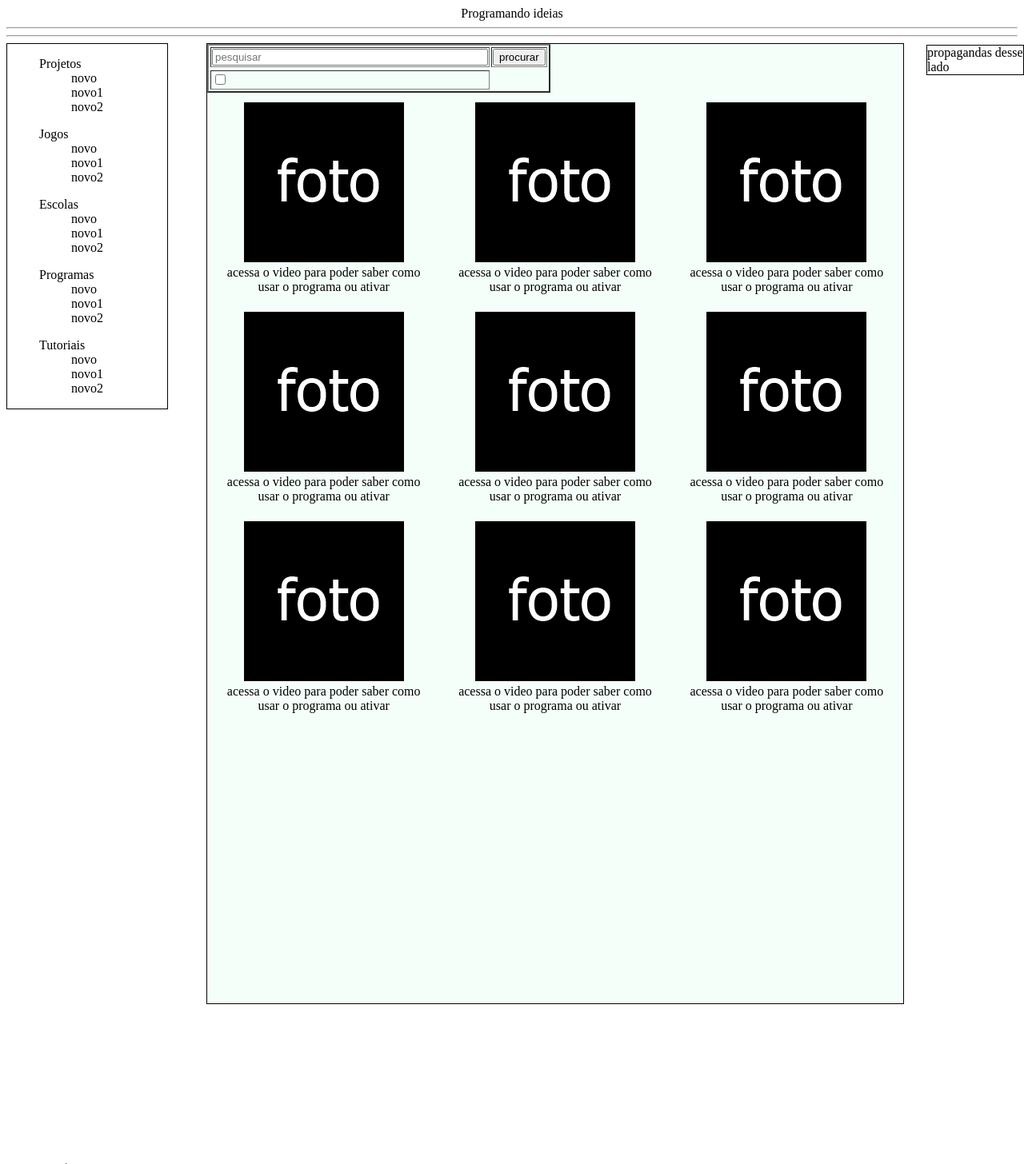
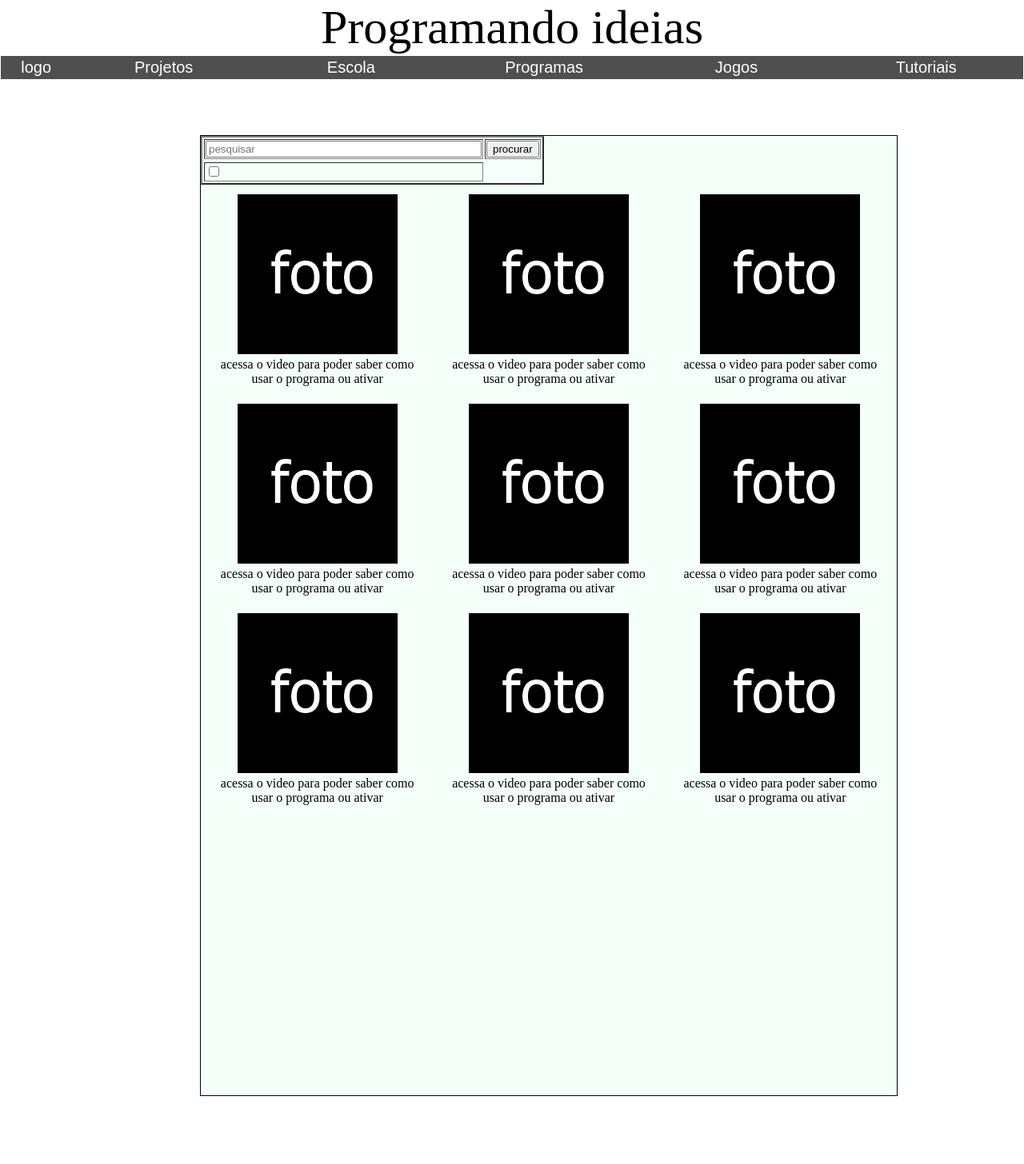
Before and after one commit to LuizinhoVI/CodeProgramado, a PHP site: page / in a window 1280 px wide. Shown: the top 1456 px of the page at 80% size. Run offline with PHP 8.4, Linux system fonts and the light colour scheme.

Commit message:
atualizando2

```diff
--- a/estilo.css
+++ b/estilo.css
@@ -1,3 +1,14 @@
+.menu_inicial{
+
+border: solid 1px white;
+font-size: 20px;
+position:fixed;
+color: white;
+}
+.espaco{
+margin-left:0px;
+font-family:fantasy;
+}
 .canto_esquerdo {
     border: solid 1px;
     width: 200px;
@@ -10,18 +21,11 @@
     width: 870px;
     height: 1200px;
     margin-left:250px;
-    margin-top: -458px;
+    margin-top: 100px;
     background: #F5FFFA;
     position: static;
     order: 2;
 }
-.direito{
-margin-top: -1200px;
-margin-left: 1150px;
-border: solid 1px black;
-position: absolute;
-}
-
 
 .footer {
     margin-top: 200px;
--- a/index.html
+++ b/index.html
@@ -15,82 +15,46 @@
 
 
 
-<body bgcolor="white">
-    <div class="inicio" align="center"> Programando ideias </div>
+<body bgcolor="white" style="margin:0;">
+
+    <div class="inicio" align="center" style="font-size:60px ;"> Programando ideias </div>
 
     </div>
-    <hr>
+    </div>
+
+    <!-- <hr style="position:fixed;" > -->
+
+<div align="left" class="menu_inicial">
+
+       <table  cellpadding="" width="100%" bgcolor="#4F4F4F">
+             <td width="100" class="espaco"> <div align="center" class="espaco">
+               logo
+          </div></td>
+
+          <td width="290"> <div align="center" class="espaco">
+               Projetos
+          </div></td>
+         <td width="300"> <div align="center" class="espaco">
+               Escola
+          </div></td>
+           <td width="300"> <div align="center" class="espaco">
+               Programas
+          </div></td>
+          <td width="300"> <div align="center" class="espaco">
+               Jogos
+          </div></td>
+           <td width="300"> <div align="center" class="espaco">
+               Tutoriais
+          </div></td>
+       </table>
+
+ <!-- <hr color="black"> -->
+
+</div>
 
 
-    </div>
-
-    <hr>
 
 
-    <div align="left" class="canto_esquerdo">
-
-
-        <ul>
-            Projetos
-            <ol style="visibility: visible;">
-                novo
-            </ol>
-            <ol>
-                novo1
-            </ol>
-            <ol>
-                novo2
-            </ol>
-        </ul>
-        <ul>
-            Jogos
-            <ol style="visibility: visible;">
-                novo
-            </ol>
-            <ol>
-                novo1
-            </ol>
-            <ol>
-                novo2
-            </ol>
-        </ul>
-        <ul>
-            Escolas
-            <ol style="visibility: visible;">
-                novo
-            </ol>
-            <ol>
-                novo1
-            </ol>
-            <ol>
-                novo2
-            </ol>
-        </ul>
-        <ul>
-            Programas
-            <ol style="visibility: visible;">
-                novo
-            </ol>
-            <ol>
-                novo1
-            </ol>
-            <ol>
-                novo2
-            </ol>
-        </ul>
-        <ul>
-            Tutoriais
-            <ol style="visibility: visible;">
-                novo
-            </ol>
-            <ol>
-                novo1
-            </ol>
-            <ol>
-                novo2
-            </ol>
-        </ul>
-    </div>
 
 
     <!-- blocos do centro do site  -------------------------------------------------------------------------->
@@ -151,9 +115,7 @@
 
     </div>
 
-<div class="direito">
-    propagandas desse lado
-</div>
+
 
 
     <footer class="footer" align="center">
```
